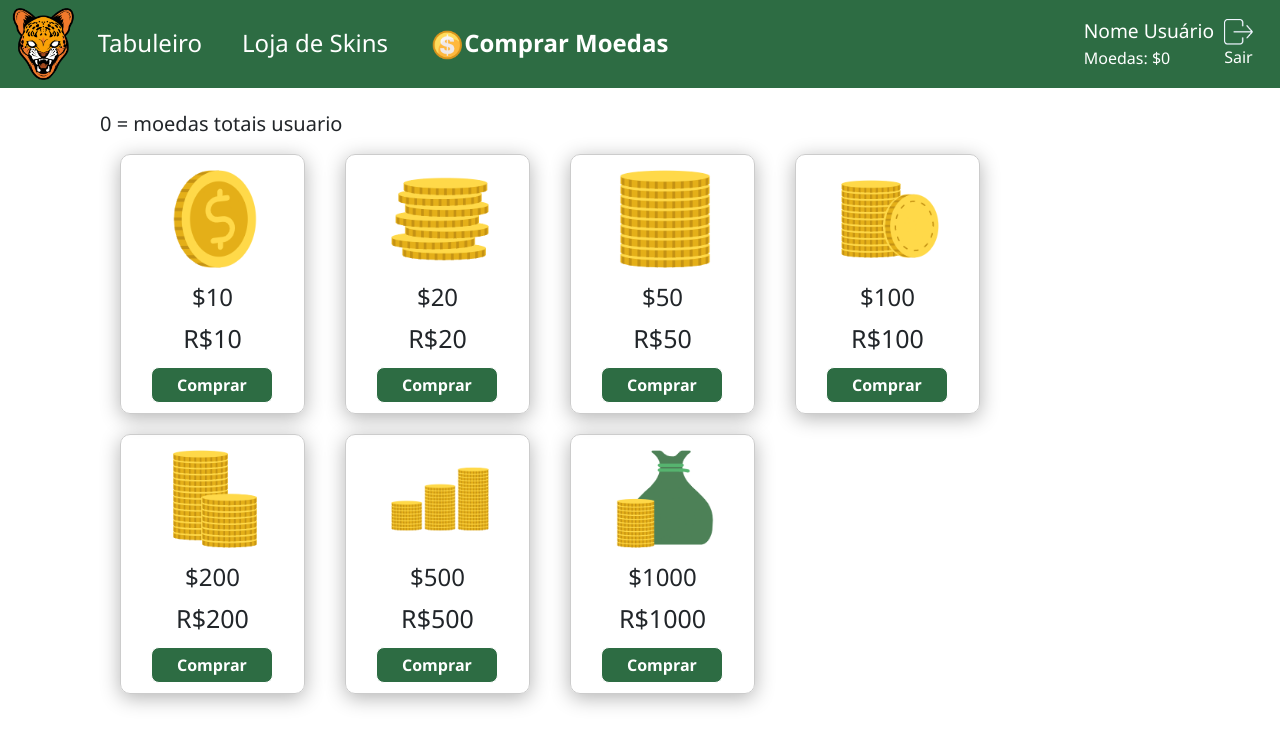
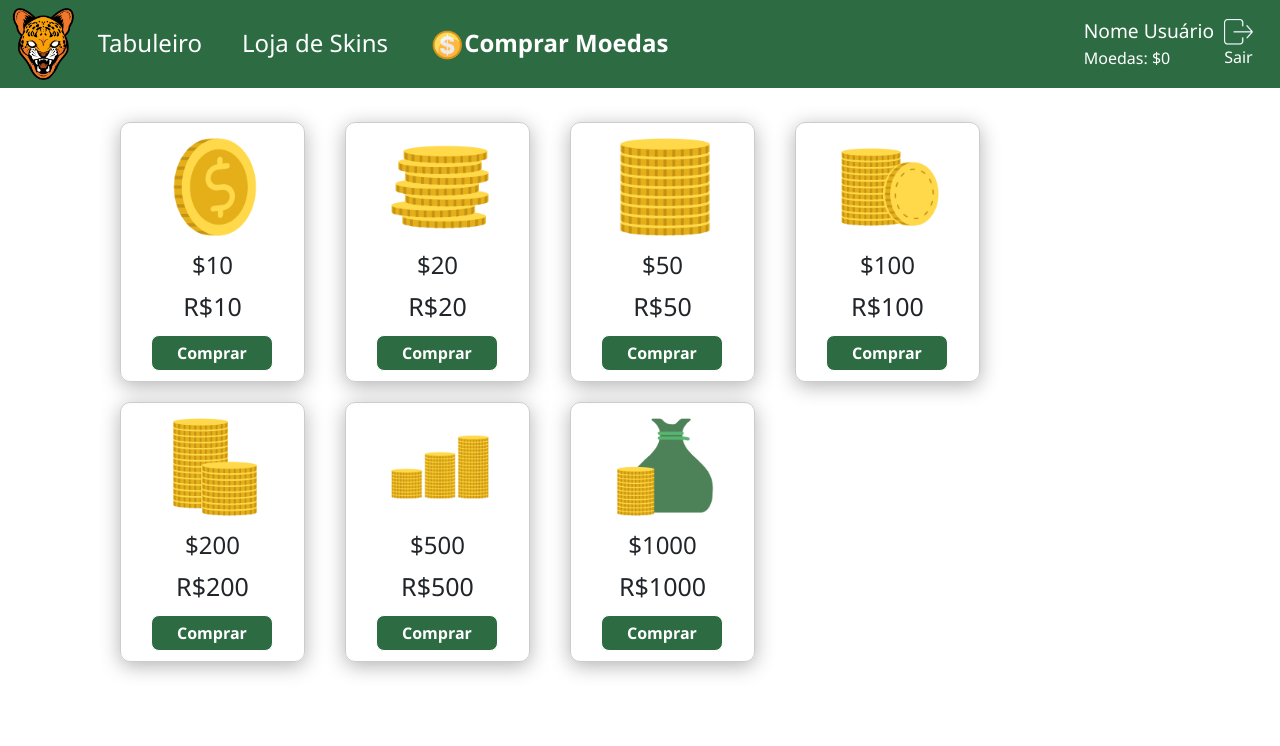
Before and after one commit to IES300-Jogo-da-Onca/jogo-da-onca, a React (Create React App) app: page /comprarMoedas in a window 1280 px wide. Shown: the top 746 px of the page. Built offline with nearby package versions, Linux system fonts and the light colour scheme.

Commit message:
requisição API - compra de moedas

```diff
--- a/src/pages/ComprarMoedas.js
+++ b/src/pages/ComprarMoedas.js
@@ -2,6 +2,7 @@ import React, {useState} from 'react';
 import { Headers } from '../components/Headers';
 import {Modal} from 'react-bootstrap';
 import { Input } from '../components/Input';
+import { executaRequisicao } from '../services/api';
 import coinIcon1 from '../assets/icons/coin1.png';
 import coinIcon2 from '../assets/icons/coin2.png';
 import coinIcon3 from '../assets/icons/coin3.png';
@@ -23,8 +24,8 @@ export const ComprarMoedas = () => {
     const [cvv, setCVV] = useState('');
     const [parcelas, setParcelas] = useState('');
     const [total, setTotal] = useState(''); //total da compra
-    const [quantidade, setQuantidade] = useState(''); //quantidade comprada
-    const [moedasUsuario, setMoedasUsuario] = useState(0); //aqui dentro do state devemos colocar a qtd de moedas que o user ja tem puxando do banco
+    const [quantidade, setQuantidade] = useState(0); //quantidade comprada
+    //const [moedasUsuario, setMoedasUsuario] = useState(0); MOCKUP DE TESTE
     const [processando, setProcessandoPag] = useState(false); //processando pagamento
 
     //valida informações do cartão
@@ -40,14 +41,17 @@ export const ComprarMoedas = () => {
     const executaPagamento = evento => {
         evento.preventDefault();
         setProcessandoPag(true);
+        executaRequisicao('/comprarmoeda', 'POST', { quantidade }).then(console.log(quantidade));
 
         setTimeout(() => {
-            setMoedasUsuario(moedasUsuario + quantidade); //soma quantidade comprada com a qtde já existente
+            //setMoedasUsuario(moedasUsuario + quantidade); //MOCKUP DE TESTE soma quantidade comprada com a qtde já existente
             setShowModal(false); //fecha popup de pagamento
             setProcessandoPag(false); //tira o estado "processando"
             setShowModalSucesso(true); //mostra popup de confirmação da compra
         }, 3000)
     }
+
+
 
     const moedas = [
         {
@@ -105,7 +109,7 @@ export const ComprarMoedas = () => {
             <Headers />
             <div className='bodyMoedas'>
                 <br></br>
-                <h1>{moedasUsuario} = moedas totais usuario</h1>
+                {/* <h1>{moedasUsuario} = moedas totais usuario</h1> MOCKUP DE TESTE*/}
                 <div className='moedasContainer'>
                     {
                         moedas.map( m => {
```
